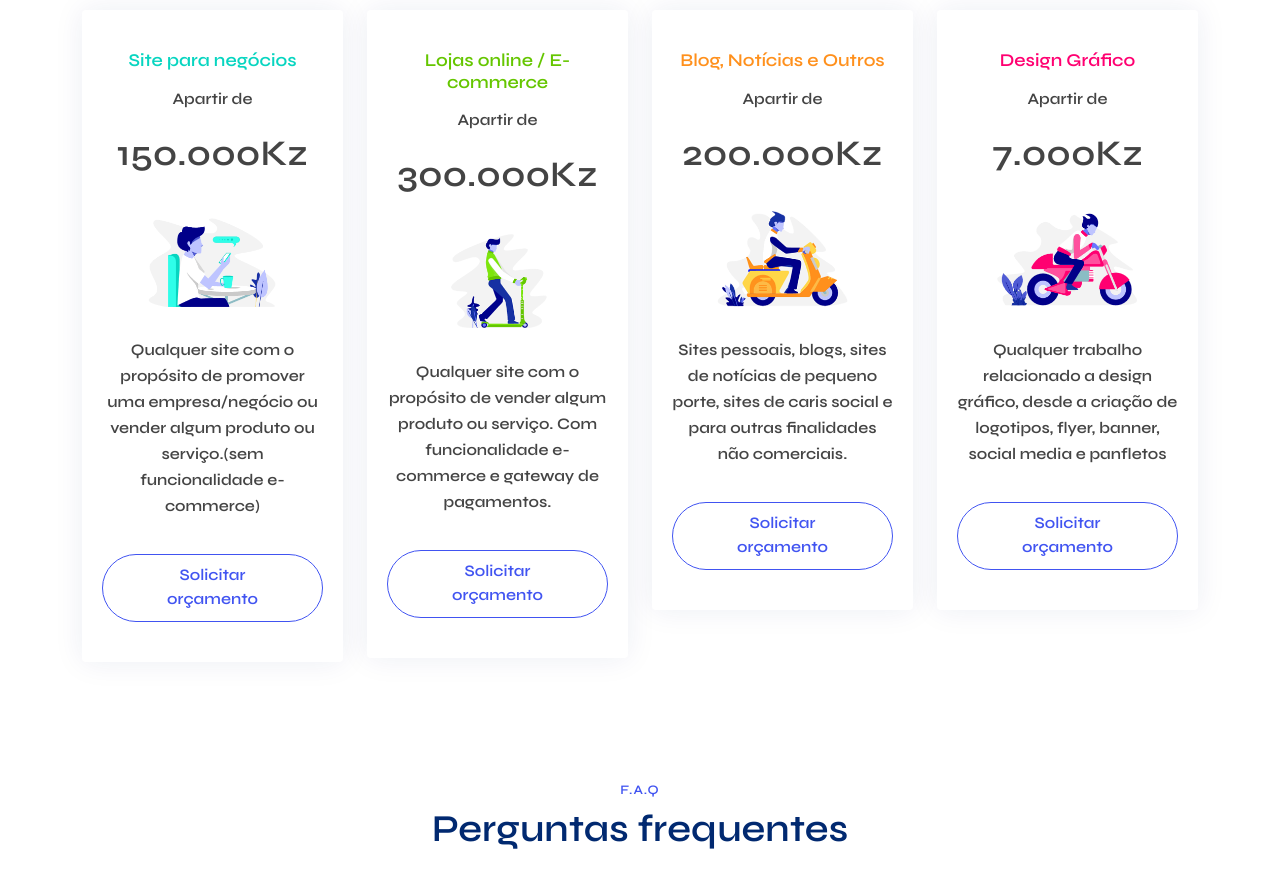
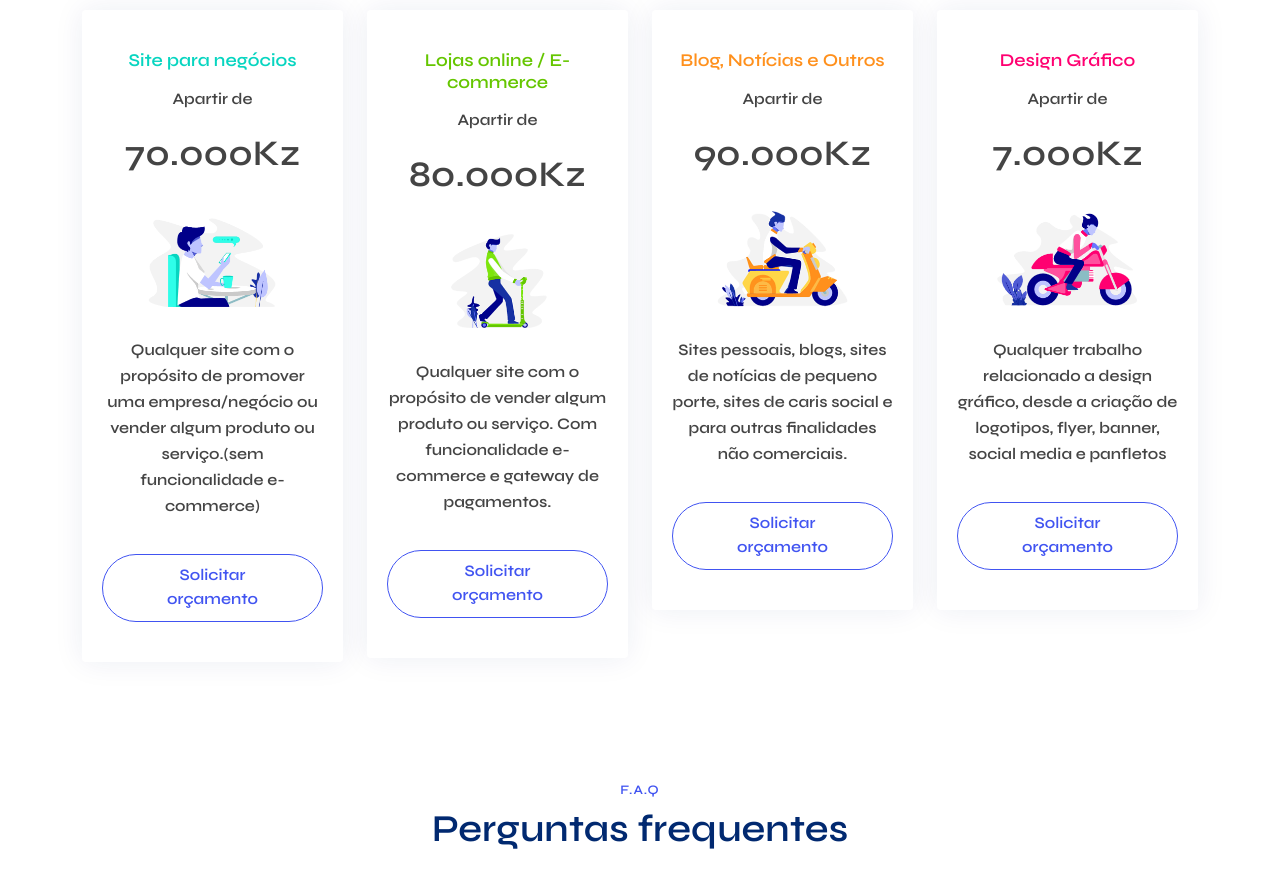
Before and after one commit to luandaweboficial/inicio, a plain HTML site: page index.html in a window 1280 px wide. Shown: the part 4360-5247 px from the top of the page. Drawn offline with Linux system fonts and the light colour scheme.

Commit message:
Update index.html

```diff
--- a/index.html
+++ b/index.html
@@ -7,9 +7,9 @@
   <link rel="stylesheet" href="fontes/fonte.css">
 
   <title>Luanda Web</title>
-  <meta content="" name="description">
+  <meta content="Somos uma agência de marketing digital angolana, especializada na Criação de Websites, Lojas Virtuais, E-mail Marketing, Social Midia e SEO." name="description">
 
-  <meta content="" name="keywords">
+  <meta content="xbytes, angola sites, criação de sites em angola, criação de logotipos, empresa de tecnologia, unitel, movicel, emis" name="keywords">
 
   <!-- Favicons -->
   <link href="" rel="icon">
@@ -400,7 +400,7 @@
             <div class="box">
               <h3 style="color: #07d5c0;">Site para negócios</h3>
               <p>Apartir de</p>
-              <div class="price"></sup>150.000Kz<span></span></div>
+              <div class="price"></sup>70.000Kz<span></span></div>
               <img src="assets/img/pricing-free.png" class="img-fluid" alt="">
               <ul>
                 <li>Qualquer site com o propósito de promover uma empresa/negócio ou vender algum produto ou serviço.(sem funcionalidade e-commerce)</li>
@@ -413,7 +413,7 @@
             <div class="box">
               <h3 style="color: #65c600;">Lojas online / E-commerce</h3>
               <p>Apartir de</p>
-              <div class="price"></sup>300.000Kz<span></span></div>
+              <div class="price"></sup>80.000Kz<span></span></div>
               <img src="assets/img/pricing-starter.png" class="img-fluid" alt="">
               <ul>
                 <li>Qualquer site com o propósito de vender algum produto ou serviço. Com funcionalidade e-commerce e gateway de pagamentos.</li>
@@ -426,7 +426,7 @@
             <div class="box">
               <h3 style="color: #ff901c;">Blog, Notícias e Outros</h3>
               <p>Apartir de</p>
-              <div class="price"></sup>200.000Kz<span></span></div>
+              <div class="price"></sup>90.000Kz<span></span></div>
               <img src="assets/img/pricing-business.png" class="img-fluid" alt="">
               <ul>
                 <li>Sites pessoais, blogs, sites de notícias de pequeno porte, sites de caris social e para outras finalidades não comerciais.</li>
```
